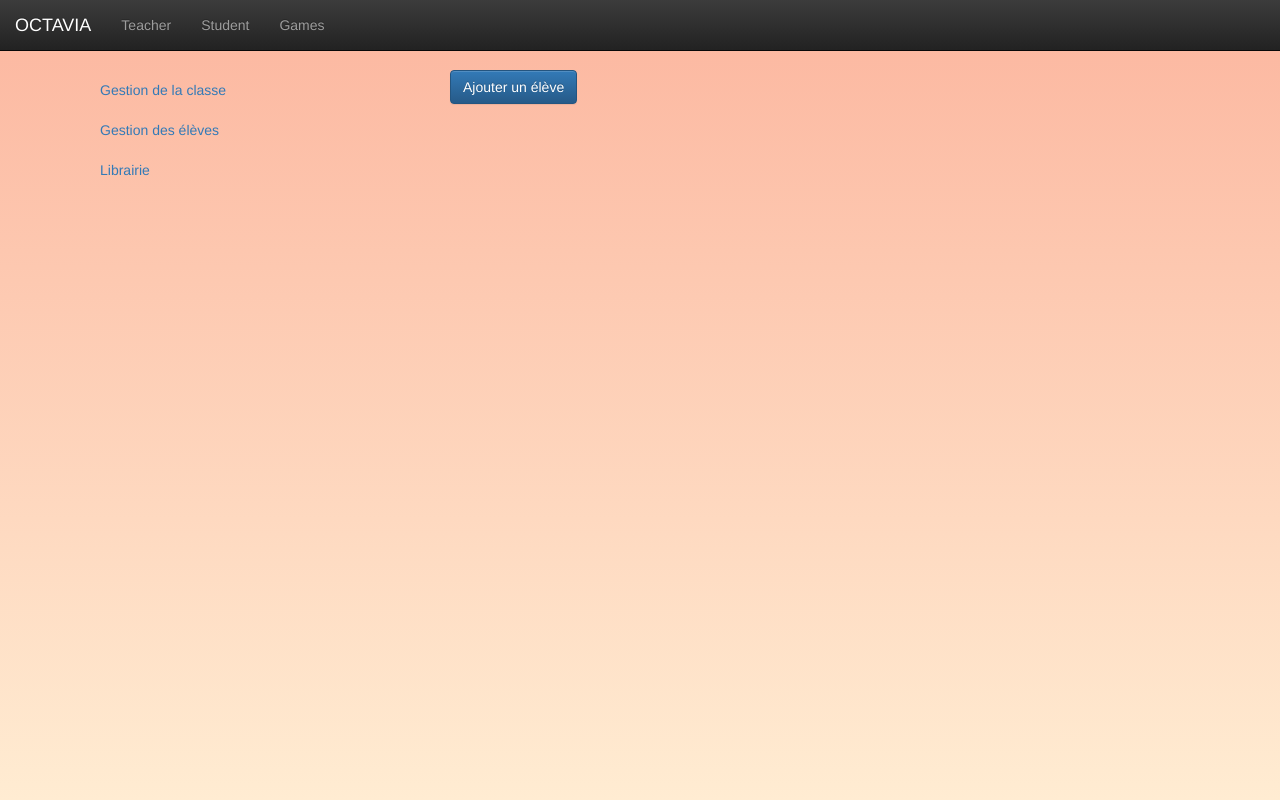
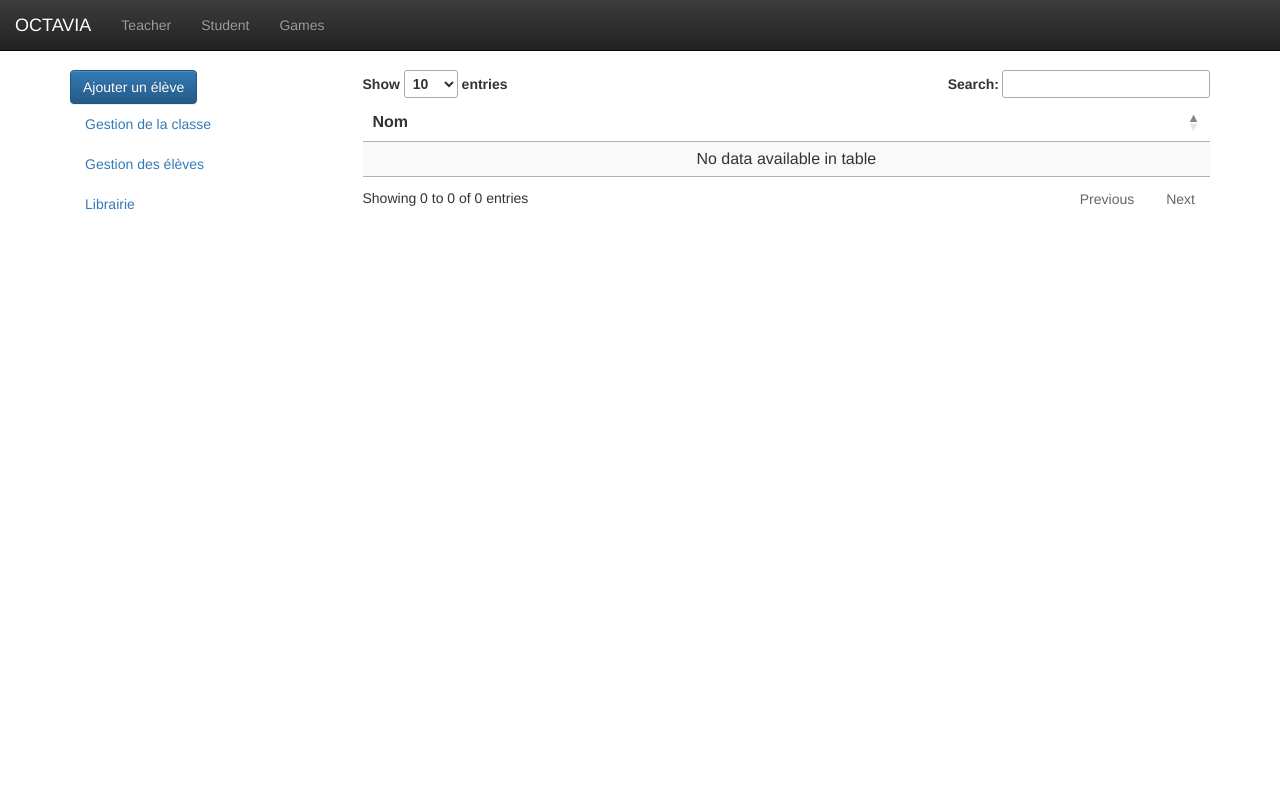
Before and after one commit to PLI-Octavia/OctaviaOld, a Django app: page /course/1/edit/ in a window 1280 px wide. Run offline with Django 3.2, Linux system fonts and the light colour scheme; some libraries are stand-ins or nearby versions.

Commit message:
Add DataTables on courses_edit page + remove all css

```diff
--- a/app/static/css/student_login.css
+++ /dev/null
@@ -1,17 +0,0 @@
-/*Page Login student*/
-
-body {
-    background-image: linear-gradient(to top, #ffecd2 0%, #fcb69f 100%);
-}
-
-.shape-square:after {
-    content: url(http://www.clker.com/cliparts/b/e/c/3/131406375432193858green%20square-th.png)
-}
-
-.shape-circle:after {
-    content: url(http://www.anchorbyte.com/inkfish/images/circle-red.png);
-}
-
-.shape-triangle:after {
-    content: url(http://www.clker.com/cliparts/c/2/d/a/13140637441630548187yellow%20triangle-th.png);
-}
--- a/app/static/css/teacher.css
+++ /dev/null
@@ -1,4 +0,0 @@
-/*Page Login student*/
-#teacher-login-form {
-background-image: linear-gradient(120deg, #a1c4fd 0%, #c2e9fb 100%);
-}
--- /dev/null
+++ b/app/static/datatables.js
@@ -0,0 +1,3 @@
+$(document).ready( function () {
+    $('#student_table').DataTable();
+});
--- a/app/templates/base.html
+++ b/app/templates/base.html
@@ -5,13 +5,17 @@
 	<link rel="stylesheet" href="https://maxcdn.bootstrapcdn.com/bootstrap/3.3.7/css/bootstrap.min.css" integrity="sha384-BVYiiSIFeK1dGmJRAkycuHAHRg32OmUcww7on3RYdg4Va+PmSTsz/K68vbdEjh4u" crossorigin="anonymous">
 
 	<link rel="stylesheet" href="https://maxcdn.bootstrapcdn.com/bootstrap/3.3.7/css/bootstrap-theme.min.css" integrity="sha384-rHyoN1iRsVXV4nD0JutlnGaslCJuC7uwjduW9SVrLvRYooPp2bWYgmgJQIXwl/Sp" crossorigin="anonymous">
+    <!-- jQuery -->
+    <script type="text/javascript" charset="utf8" src="https://cdnjs.cloudflare.com/ajax/libs/jquery/3.2.1/jquery.min.js"></script>
+    <!-- Bootstrap -->
+	<script src="https://maxcdn.bootstrapcdn.com/bootstrap/3.3.7/js/bootstrap.min.js" integrity="sha384-Tc5IQib027qvyjSMfHjOMaLkfuWVxZxUPnCJA7l2mCWNIpG9mGCD8wGNIcPD7Txa" crossorigin="anonymous"></script>
+    <!-- DataTables -->
+    <script type="text/javascript" charset="utf8" src="//cdn.datatables.net/1.10.16/js/jquery.dataTables.js"></script>
+    <script type="text/javascript" charset="utf8" src='{% static "/datatables.js" %}'></script>    <link rel="stylesheet" type="text/css" href="//cdn.datatables.net/1.10.16/css/jquery.dataTables.css">
+    <!-- custom CSS -->
+    <link rel="stylesheet" href='{% static "css/normalize.css" %}'>
+    <link rel="stylesheet" href='{% static "css/styles.css" %}'>
 
-	<script src="https://maxcdn.bootstrapcdn.com/bootstrap/3.3.7/js/bootstrap.min.js" integrity="sha384-Tc5IQib027qvyjSMfHjOMaLkfuWVxZxUPnCJA7l2mCWNIpG9mGCD8wGNIcPD7Txa" crossorigin="anonymous"></script>
-
-    <link rel="stylesheet" href='{% static "css/normalize.css" %}'>
-    <link rel="stylesheet" href='{% static "css/student_login.css" %}'>
-    <link rel="stylesheet" href='{% static "css/course.css" %}'>
-    <link rel="stylesheet" href='{% static "css/teacher.css" %}'>
 
 </head>
 <body>
--- a/app/templates/courses/edit.html
+++ b/app/templates/courses/edit.html
@@ -2,16 +2,11 @@
 
 {% block content %}
 
-{% for user in users %}
-<h2>
-	{% if user.user.profil.role != 1 %}
-		{{ user.user }}
-	{% endif %}
-</h2>
+<div class="row">
+    <div class="col-sm-3">
 
-{% endfor %}
+    <a href="/student/create/" class="btn btn-primary" role="button">Ajouter un élève</a>
 
-<div class="col-xs-4">
         <nav id="spy">
             <ul class="sidebar-nav nav">
                 <li class="sidebar-brand">
@@ -31,7 +26,26 @@
         </nav>
     </div>
 
-<div class="row">
-	<a href="/student/create/" class="btn btn-primary" role="button">Ajouter un élève</a>
+    <div class="col-sm-9">
+        <table id="student_table" class="display">
+            <thead>
+                <tr>
+                    <th>Nom</th>
+                </tr>
+            </thead>
+            <tbody>
+                {% for user in users %}
+                <tr>
+                    <td>
+                        {% if user.user.profil.role != 1 %}
+                        {{ user.user }}
+                        {% endif %}
+                    </td>
+                </tr>
+                {% endfor %}
+            </tbody>
+        </table>
     </div>
+</div>
+
 {% endblock %}
```
Also changed, not shown: app/static/css/course.css (deleted), app/static/css/styles.css (added). Lines whose indentation alone changed are shown as unchanged.
